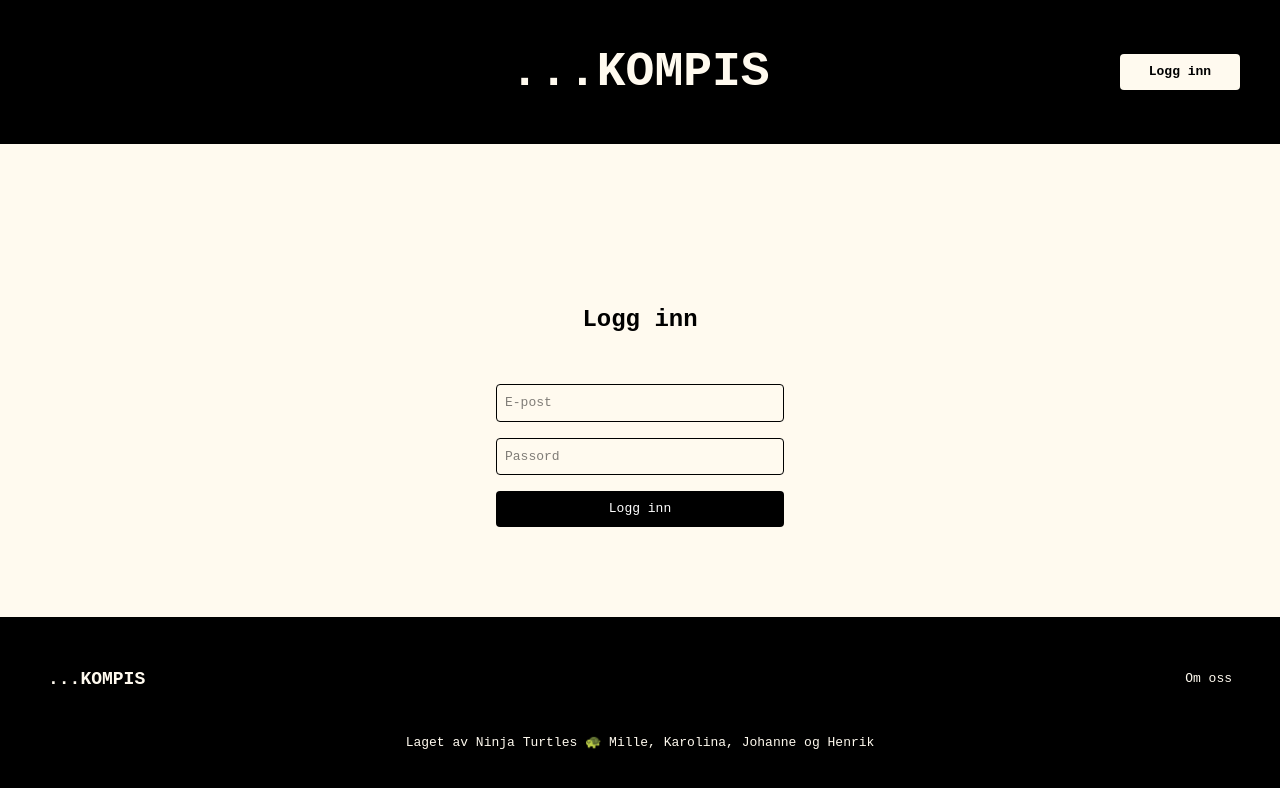
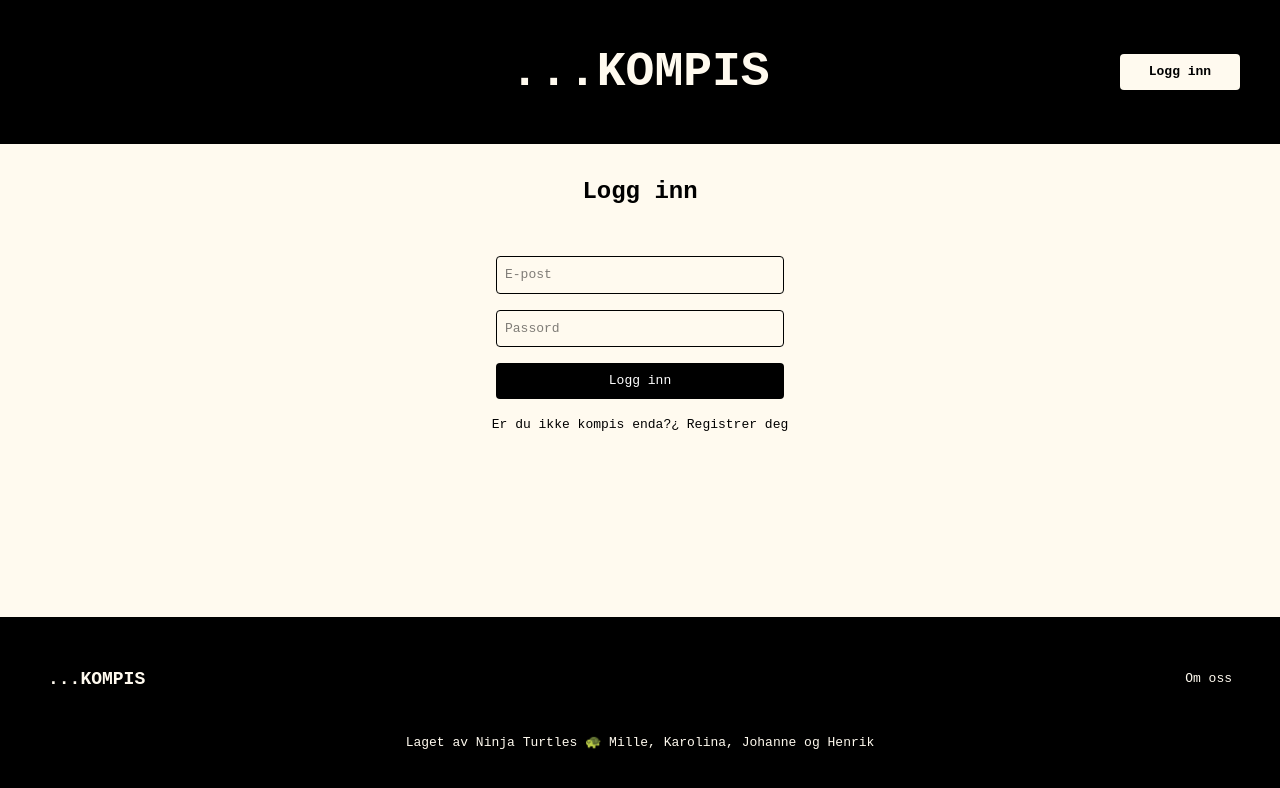
Before and after one commit to KaroGil/webathon, a Next.js app: page /login in a window 1280 px wide. Shown: the top 788 px of the page. Built offline with nearby package versions, Linux system fonts and the light colour scheme; no server answers.

Commit message:
add link to login/register

```diff
--- a/app/login/page.tsx
+++ b/app/login/page.tsx
@@ -2,6 +2,7 @@
 
 import { signIn } from "next-auth/react";
 import { useState } from "react";
+import Link from "next/link";
 
 export default function LoginPage() {
   const [email, setEmail] = useState("");
@@ -27,7 +28,7 @@ export default function LoginPage() {
   }
 
   return (
-    <div className="flex items-center justify-center mt-40">
+    <div className="flex items-center justify-center mt-8 flex-col">
       <form
         onSubmit={handleSubmit}
         className="flex flex-col gap-4 items-center w-72"
@@ -55,6 +56,12 @@ export default function LoginPage() {
           Logg inn
         </button>
       </form>
+      <p className="mt-4">
+        Er du ikke kompis enda?¿ {""}
+        <Link href="/register" className="hover:underline">
+          Registrer deg
+        </Link>
+      </p>
     </div>
   );
 }
--- a/app/page.tsx
+++ b/app/page.tsx
@@ -7,7 +7,7 @@ export default async function Home() {
   const session = await getServerSession(authOptions);
 
   return (
-    <div className="flex flex-col gap-8 items-center justify-center m-6 font-bold text-xl h-full">
+    <div className="flex flex-col gap-8 items-center justify-center m-8 font-bold text-xl h-full">
       <div>
         {session ? (
           <p>Velkommen, {session.user?.name}!</p>
--- a/app/register/page.tsx
+++ b/app/register/page.tsx
@@ -2,6 +2,7 @@
 
 import { signIn } from "next-auth/react";
 import { useState } from "react";
+import Link from "next/link";
 
 export default function RegisterPage() {
   const [email, setEmail] = useState("");
@@ -29,7 +30,7 @@ export default function RegisterPage() {
   }
 
   return (
-    <div className="flex items-center justify-center mt-16">
+    <div className="flex items-center justify-center mt-8 flex-col">
       <form
         onSubmit={handleSubmit}
         className="flex flex-col gap-4 items-center w-72"
@@ -71,6 +72,12 @@ export default function RegisterPage() {
           Register deg
         </button>
       </form>
+      <p className="mt-4">
+        Er du allerede kompis? {""}
+        <Link href="/login" className="hover:underline">
+          Logg inn
+        </Link>
+      </p>
     </div>
   );
 }
--- a/tsconfig.json
+++ b/tsconfig.json
@@ -21,7 +21,8 @@
     "baseUrl": ".",
     "paths": {
       "@/*": ["./*"],
-      "@lib/*": ["app/lib/*"]
+      "@lib/*": ["app/lib/*"],
+      "@components/*": ["app/components/*"]
     }
   },
   "include": ["next-env.d.ts", "**/*.ts", "**/*.tsx", ".next/types/**/*.ts"],
```
